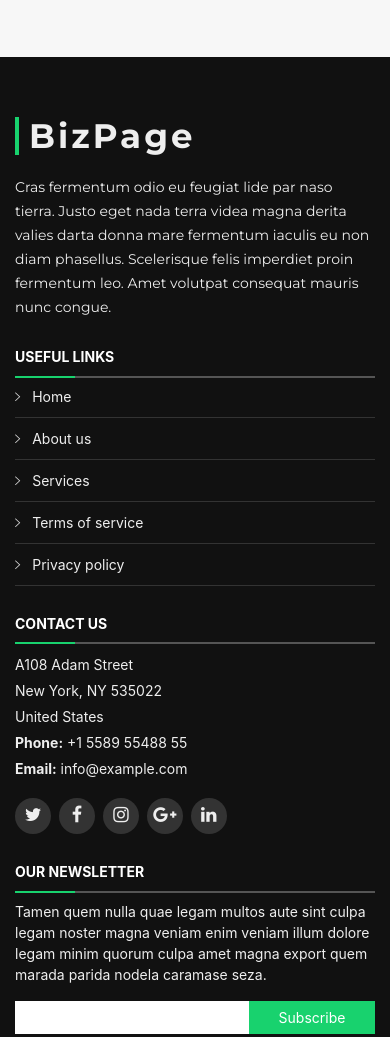
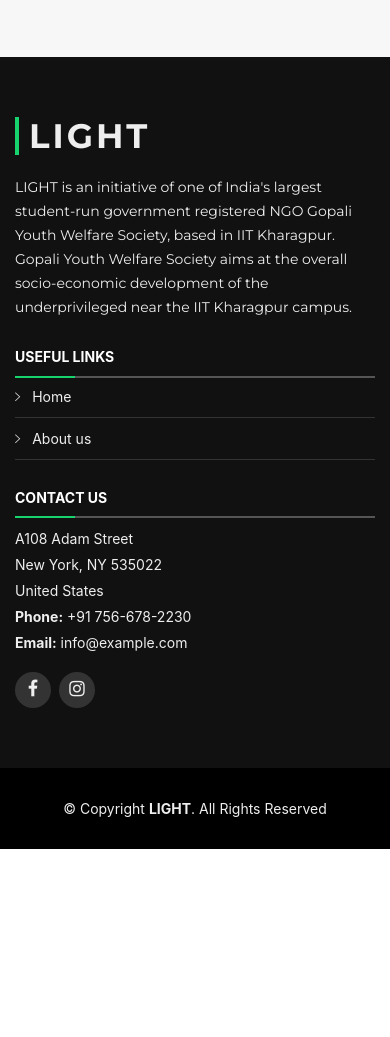
Before and after one commit to rakeshmina/lightwebsite, a website with bundled scripts: page index.html in a window 390 px wide. Shown: the part 7692-8729 px from the top of the page. After the commit the page ends 8541 px from the top, so only its background shows below. Built offline with nearby package versions, Linux system fonts and the light colour scheme; a web font is replaced by a local one.

Commit message:
Links in contact Us Modified

```diff
--- a/index.html
+++ b/index.html
@@ -450,7 +450,7 @@
             <div class="contact-phone">
               <i class="ion-ios-telephone-outline"></i>
               <h3>Phone Number</h3>
-              <p><a href="tel:+155895548855">+1 5589 55488 55</a></p>
+              <p><a href="tel:+917566782230">+91 756-678-2230</a></p>
             </div>
           </div>
 
@@ -507,21 +507,21 @@
   <footer id="footer">
     <div class="footer-top">
       <div class="container">
-        <div class="row">
+        <div class="row justify-content-center">
 
           <div class="col-lg-3 col-md-6 footer-info">
-            <h3>BizPage</h3>
-            <p>Cras fermentum odio eu feugiat lide par naso tierra. Justo eget nada terra videa magna derita valies darta donna mare fermentum iaculis eu non diam phasellus. Scelerisque felis imperdiet proin fermentum leo. Amet volutpat consequat mauris nunc congue.</p>
+            <h3>LIGHT</h3>
+            <p>LIGHT is an initiative of one of India's largest student-run government registered NGO Gopali Youth Welfare Society, based in IIT Kharagpur. Gopali Youth Welfare Society aims at the overall socio-economic development of the underprivileged near the IIT Kharagpur campus.</p>
           </div>
 
           <div class="col-lg-3 col-md-6 footer-links">
             <h4>Useful Links</h4>
             <ul>
               <li><i class="ion-ios-arrow-right"></i> <a href="#">Home</a></li>
-              <li><i class="ion-ios-arrow-right"></i> <a href="#">About us</a></li>
-              <li><i class="ion-ios-arrow-right"></i> <a href="#">Services</a></li>
+              <li><i class="ion-ios-arrow-right"></i> <a href="#about">About us</a></li>
+              <!--<li><i class="ion-ios-arrow-right"></i> <a href="#">Services</a></li>
               <li><i class="ion-ios-arrow-right"></i> <a href="#">Terms of service</a></li>
-              <li><i class="ion-ios-arrow-right"></i> <a href="#">Privacy policy</a></li>
+              <li><i class="ion-ios-arrow-right"></i> <a href="#">Privacy policy</a></li>-->
             </ul>
           </div>
 
@@ -531,27 +531,27 @@
               A108 Adam Street <br>
               New York, NY 535022<br>
               United States <br>
-              <strong>Phone:</strong> +1 5589 55488 55<br>
+              <strong>Phone:</strong> +91 756-678-2230<br>
               <strong>Email:</strong> info@example.com<br>
             </p>
 
             <div class="social-links">
-              <a href="#" class="twitter"><i class="fa fa-twitter"></i></a>
-              <a href="#" class="facebook"><i class="fa fa-facebook"></i></a>
-              <a href="#" class="instagram"><i class="fa fa-instagram"></i></a>
-              <a href="#" class="google-plus"><i class="fa fa-google-plus"></i></a>
-              <a href="#" class="linkedin"><i class="fa fa-linkedin"></i></a>
+              <!--<a href="#" class="twitter"><i class="fa fa-twitter"></i></a>-->
+              <a href="https://www.facebook.com/LIGHT.L8/" class="facebook"><i class="fa fa-facebook"></i></a>
+              <a href="https://www.instagram.com/light.l8/" class="instagram"><i class="fa fa-instagram"></i></a>
+              <!--<a href="#" class="google-plus"><i class="fa fa-google-plus"></i></a>-->
+              <!--<a href="#" class="linkedin"><i class="fa fa-linkedin"></i></a>-->
             </div>
 
           </div>
 
-          <div class="col-lg-3 col-md-6 footer-newsletter">
+          <!--<div class="col-lg-3 col-md-6 footer-newsletter">
             <h4>Our Newsletter</h4>
             <p>Tamen quem nulla quae legam multos aute sint culpa legam noster magna veniam enim veniam illum dolore legam minim quorum culpa amet magna export quem marada parida nodela caramase seza.</p>
             <form action="" method="post">
               <input type="email" name="email"><input type="submit"  value="Subscribe">
             </form>
-          </div>
+          </div>-->
 
         </div>
       </div>
@@ -559,17 +559,17 @@
 
     <div class="container">
       <div class="copyright">
-        &copy; Copyright <strong>BizPage</strong>. All Rights Reserved
+        &copy; Copyright <strong>LIGHT</strong>. All Rights Reserved
       </div>
-      <div class="credits">
+      <!--<div class="credits">-->
         <!--
           All the links in the footer should remain intact.
           You can delete the links only if you purchased the pro version.
           Licensing information: https://bootstrapmade.com/license/
           Purchase the pro version with working PHP/AJAX contact form: https://bootstrapmade.com/buy/?theme=BizPage
         -->
-        Designed by <a href="https://bootstrapmade.com/">BootstrapMade</a>
-      </div>
+       <!-- Designed by <a href="https://bootstrapmade.com/">BootstrapMade</a>
+      </div>-->
     </div>
   </footer><!-- #footer -->
 
```
